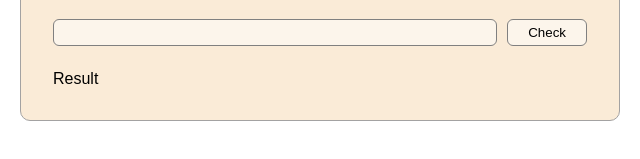
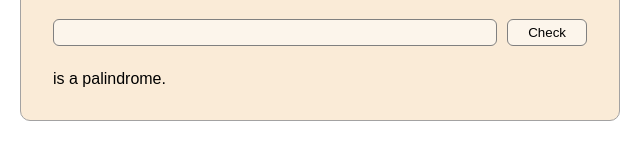
Before and after one commit to h4sitha/palindrome-checker, a plain HTML site: page index.html in a window 1280 px wide. Both pictures are taken after a click on the button "Check". Shown: the part 385-544 px from the top of the page, 320-960 px from the left. Drawn offline with Linux system fonts and the light colour scheme.

Commit message:
Update function to display the results

```diff
--- a/index.html
+++ b/index.html
@@ -18,7 +18,7 @@
             <input type="text" id="text-input">
             <button id="check-btn">Check</button>
         </div>
-        <div id="result">Result</div>
+        <div id="result"></div>
     </main>
 
     <script src="script.js"></script>
--- a/script.js
+++ b/script.js
@@ -6,12 +6,9 @@ button.addEventListener('click', () => {
     let string = input.value;
     let newString = string.toLowerCase().replace(/[^a-z0-9]/g, "");
     let reversed = newString.split("").reverse().join("");
-    console.log(string);
-    console.log(newString);
-    console.log(reversed);
     if (reversed === newString) {
-        console.log("Palindrome");
+        resultDiv.textContent = `${string} is a palindrome.`;
     } else {
-        console.log("Not");
+        resultDiv.textContent = `${string} is not a palindrome.`
     }
 })
--- a/styles.css
+++ b/styles.css
@@ -56,3 +56,7 @@ button:hover {
 button:active {
     background-color: rgba(255, 255, 255, 0);
 }
+
+#result {
+    min-height: 18.4px;
+}
```
